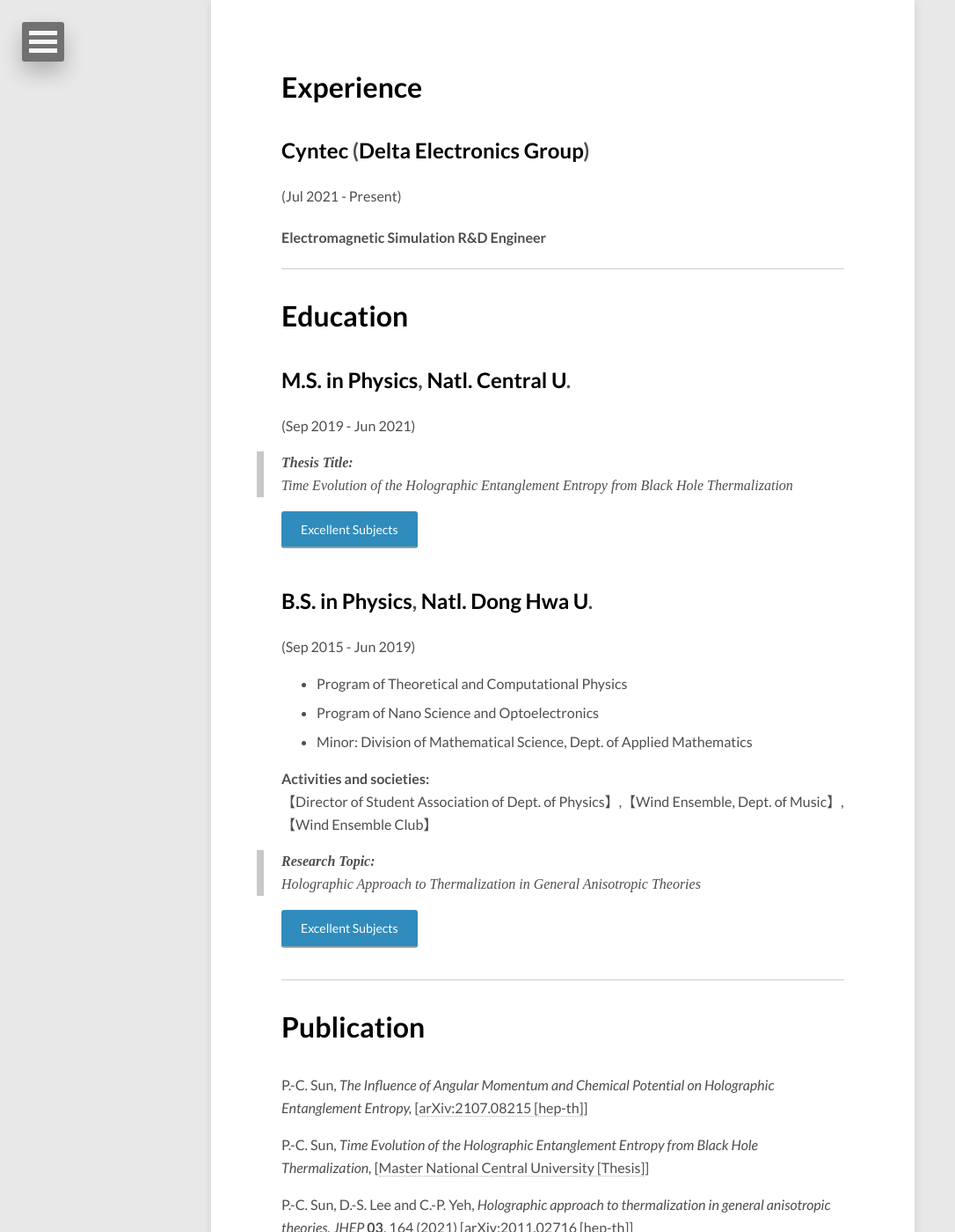
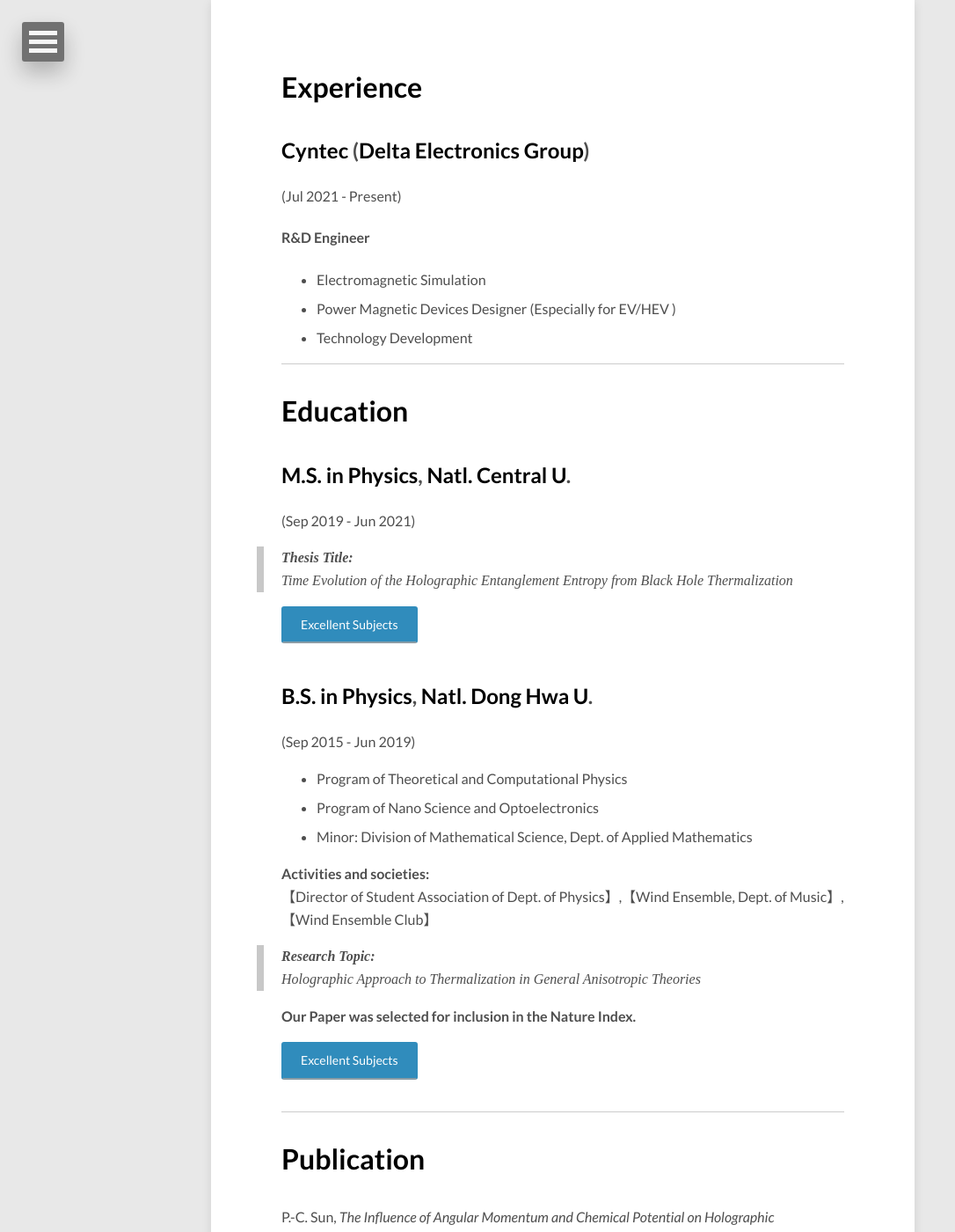
Before and after one commit to pochunsun/pochunsun.github.io, a Jekyll site: the page built from about/index.md, in a window 1280 px wide and 1400 px high, scrolled down 454 px. Shown: the whole window at 88% size, without its empty margins (0-1086 px from the left). Built offline with Jekyll 4.4.1, drawn with Linux system fonts in a browser that asks for light colours; nearby versions of some CDN libraries.

Commit message:
Update index.md

```diff
--- a/about/index.md
+++ b/about/index.md
@@ -10,7 +10,10 @@
 # <font color=black>Experience</font>
 ## [<font color=black>Cyntec</font>](http://www.cyntec.com/) ([<font color=black>Delta Electronics Group</font>](https://www.deltaww.com/en-US/index))
 (Jul 2021 - Present)<br>
-#### Electromagnetic Simulation R&D Engineer
+#### R&D Engineer
+- Electromagnetic Simulation
+- Power Magnetic Devices Designer (Especially for EV/HEV )
+- Technology Development
 
 ---
 
@@ -33,7 +36,9 @@
 【Director of Student Association of Dept. of Physics】,【Wind Ensemble, Dept. of Music】, 【Wind Ensemble Club】
 
 > **Research Topic:** <br />
-*Holographic Approach to Thermalization in General Anisotropic Theories*
+*[Holographic Approach to Thermalization in General Anisotropic Theories](https://www.natureindex.com/article/10.1007/jhep03(2021)164)*
+
+**Our Paper was selected for inclusion in the Nature Index.**
 
 <a href="{{ site.url }}/Grade/" class="btn btn-info">Excellent Subjects</a>
 
```
Also changed, not shown: other parts of about/index.md (+1 -0 lines).
